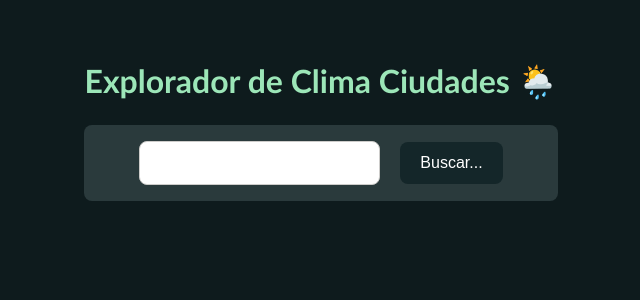
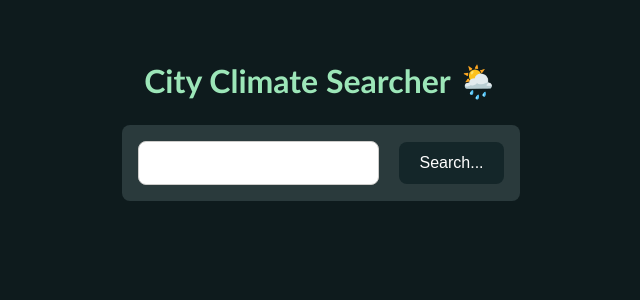
Before and after one commit to JLwuw/progra-web-deber2, a React (Vite) app in the folder deber2/: page / in a window 1280 px wide. Shown: the top 300 px of the page, without its empty margins (319-959 px from the left). Built offline with nearby package versions, Linux system fonts and the light colour scheme; no server answers.

Commit message:
fix: switch page elements to en

```diff
--- a/deber2/index.html
+++ b/deber2/index.html
@@ -4,7 +4,7 @@
     <meta charset="UTF-8" />
     <link rel="icon" type="image/svg+xml" href="/favicon.svg" />
     <meta name="viewport" content="width=device-width, initial-scale=1.0" />
-    <title>deber2</title>
+    <title>City Climate Searcher</title>
   </head>
   <body>
     <div id="root"></div>
--- a/deber2/src/App.jsx
+++ b/deber2/src/App.jsx
@@ -70,7 +70,7 @@ function App() {
     <>
       <div className="app">
         <div className="header">
-          <h1>Explorador de Clima Ciudades 🌦️</h1>
+          <h1>City Climate Searcher 🌦️</h1>
         </div>
 
         <div className="search-bar">
@@ -80,7 +80,7 @@ function App() {
               onChange={(event) => setInputValue(event.target.value)}
             />
             <button onClick={onClickSearch}>
-                Buscar...
+                Search...
             </button>
         </div>
 
--- a/deber2/src/components/WeatherCard.jsx
+++ b/deber2/src/components/WeatherCard.jsx
@@ -4,7 +4,7 @@ function WeatherCard({title, emoji, icon, value}) {
     <div className="weather-card">
       <h2 className="title">{title}</h2>
 
-      {icon != null ? (
+      {icon ? (
         <img src={icon} alt="" />
       ) : (
         <p className="emoji">{emoji}</p>
```
